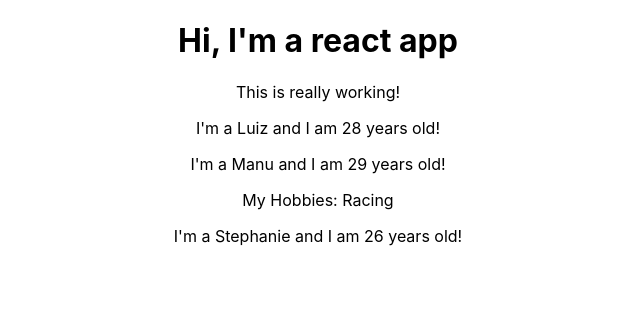
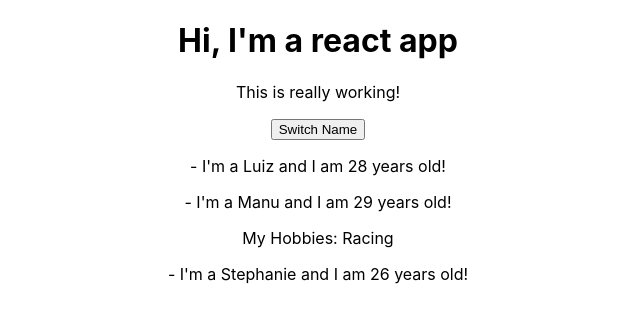
Before and after one commit to costadelima/React, a React (Create React App) app in the folder react-complete-guide/: page / in a window 1280 px wide. Shown: the top 322 px of the page, without its empty margins (322-962 px from the left). Built offline with nearby package versions, Linux system fonts and the light colour scheme.

Commit message:
S3E42 - Manipulating the State

```diff
--- a/react-complete-guide/src/App.js
+++ b/react-complete-guide/src/App.js
@@ -1,18 +1,68 @@
-import React from 'react';
+import React, { Component } from 'react';
 import './App.css';
 import Person from './Person/Person';
 
+class App extends Component{
+  /**
+   *  1 - state só pode ser usado em componentes que extends Component.
+   *  2 - state é usado para alterar dinamincamente o componente.
+   *  3 - é o estado que o atributo irá permanecer na chamada do componente.
+   */
+  state = {
+    persons: [
+      { name: 'Luiz', age: 28},
+      { name: 'Manu', age: 29},
+      { name: 'Stephanie', age: 26}
+    ],
+    counter: 0
+  }
 
-function App() {
+  /**
+   *  1 - a primeira parte do nome da função é opcional, mas tipicamente
+   * no final do nome usa-se "Handler" para indicar que não é um método
+   * que não está ativamente sendo chamado, mas que está sendo lidado (handler)
+   * com outra função, método ou variável.
+   */
+  switchNameHandler = () => {
+    //console.log("foi clicado");
+    //NAAAOO FAZER ISSSO: this.state.persons[0].name = 'Flavio';
+    if(this.state.counter == 0){
+      this.setState({
+        persons: [
+          { name: 'Luiz Flavio Costa de Lima', age: 28},
+          { name: 'Manu', age: 29},
+          { name: 'Stephanie', age: 27}
+        ],
+        counter : 1
+      });
+    }else{
+      this.setState({
+        persons: [
+          { name: 'Luiz', age: 28},
+          { name: 'Manu', age: 29},
+          { name: 'Stephanie', age: 26}
+        ],
+        counter: 0
+      });
+    }
+  };
+
+
+  render(){
     return (
       <div className="App">
         <h1>Hi, I'm a react app</h1>
         <p>This is really working!</p>
-      <Person name="Luiz" age="28"/>
-      <Person name="Manu" age="29">My Hobbies: Racing</Person>
-      <Person name="Stephanie" age="26"/>
+        {/* onClick é chamado para executar uma função feita. Essa função pode alterar algo no backend,
+        pode alterar um componente na tela ou pode alterar um elemento de estado (que por ventura irá
+        alterar um componente) */}
+        <button onClick={this.switchNameHandler}>Switch Name</button>
+        <Person name={this.state.persons[0].name} age={this.state.persons[0].age}/>
+        <Person name={this.state.persons[1].name} age={this.state.persons[1].age}>My Hobbies: Racing</Person>
+        <Person name={this.state.persons[2].name} age={this.state.persons[2].age}/>
       </div>
     );
   }
+}
 
 export default App;
--- a/react-complete-guide/src/Person/Person.js
+++ b/react-complete-guide/src/Person/Person.js
@@ -3,7 +3,7 @@ import React from 'react';
 const person = (props) => {
     return (
         <div>
-            <p>I'm  a {props.name} and I am {props.age} years old!</p>
+            <p>{props.counter} - I'm  a {props.name} and I am {props.age} years old!</p>
             <p>{props.children}</p>
         </div>
     )
```
Lines whose indentation alone changed are shown as unchanged.
